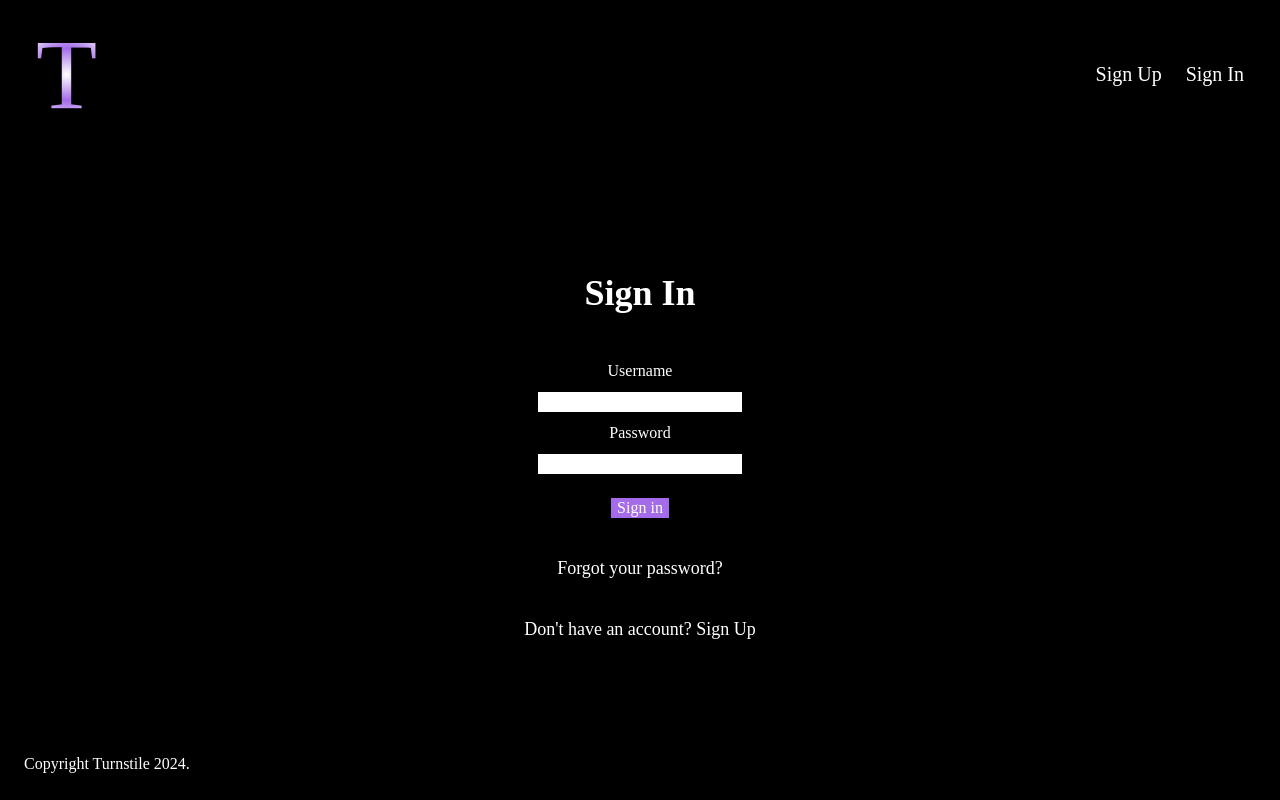
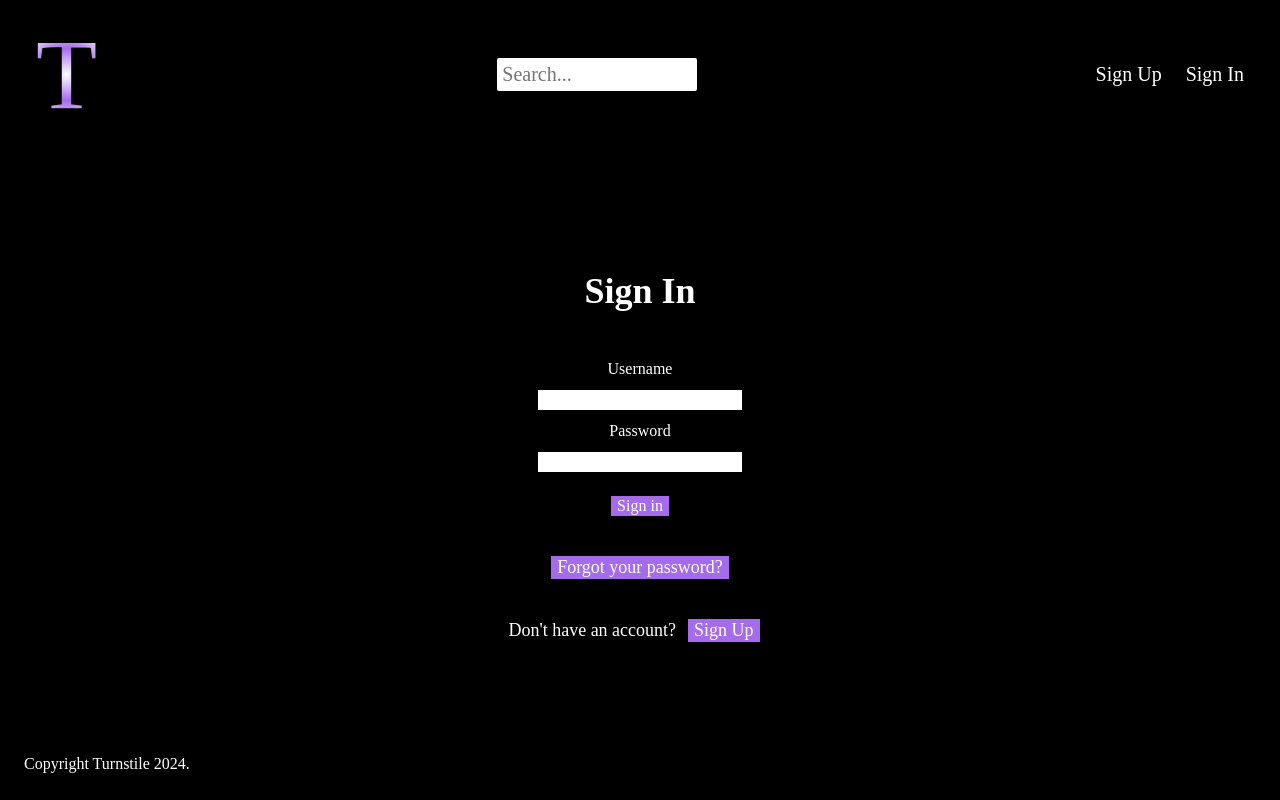
Before and after one commit to danielrosenthal0/turnstile, a React (Create React App) app in the folder frontend/: page /sign-in in a window 1280 px wide. Built offline with nearby package versions, Linux system fonts and the light colour scheme; no server answers; a web font is replaced by a local one; what amazon-cognito-identity-js would draw is missing.

Commit message:
styles, added search bar

```diff
--- a/frontend/src/components/NavBar.js
+++ b/frontend/src/components/NavBar.js
@@ -1,16 +1,29 @@
-import React, { useContext } from "react";
+import React, { useContext, useState } from "react";
 import { Link } from "react-router-dom";
 import styles from "./NavBar.module.css";
 import { AuthContext } from "../services/AuthContext";
 
 const NavBar = () => {
   const { user } = useContext(AuthContext);
+  const [searchTerm, setSearchTerm] = useState("");
+
+  const handleSearchChange = (event) => {
+    setSearchTerm(event.target.value);
+    // You can add the logic to perform the search here
+  };
+
   return (
     <div className={styles.content}>
       <Link to="/">
         <p className={styles.logo}>T</p>
       </Link>
-
+      <input
+        type="search"
+        placeholder="Search..."
+        value={searchTerm}
+        onChange={handleSearchChange}
+        className={styles.searchBar}
+      />
       {user ? (
         <div className={styles.pages}>
           <Link to="/music">
--- a/frontend/src/components/NavBar.module.css
+++ b/frontend/src/components/NavBar.module.css
@@ -48,3 +48,15 @@ a {
   background-clip: text;
   -webkit-text-fill-color: transparent;
 }
+
+.searchBar {
+  width: 200px;
+  padding: 5px;
+  margin-right: 10px;
+  background-color: white;
+  color: black;
+  border-radius: 2px;
+  font-family: var(--primary-font);
+  font-size: 20px;
+  font-weight: 100;
+}
--- a/frontend/src/pages/Profile.js
+++ b/frontend/src/pages/Profile.js
@@ -38,31 +38,29 @@ const Profile = () => {
   return (
     <div className={styles.content}>
       {user && (
-        <div>
+        <div className={styles.profileHeader}>
           <div className={styles.title}>
-            <span className={styles.titleText}>Profile</span>
+            <span className={styles.titleText}>{user.username}</span>
           </div>
-          <p>Username: {user.username}</p>
-          <p>Email: {user.email}</p>
-          <p>Account type: {getAccountLabel(user.userType)}</p>
-          <h3>Uploaded music</h3>
+          <p className={styles.accountType}>{getAccountLabel(user.userType)}</p>
+        </div>
+      )}
+      <h3 className={styles.musicTitle}>Uploaded music</h3>
+      <div className={styles.musicList}>
         {userFiles && userFiles.length > 0 ? (
-            <div>
-              {userFiles.map((file, index) => (
-                <div key={index}>
-                  {file.split("/").pop()}
+          userFiles.map((file, index) => (
+            <div key={index} className={styles.musicItem}>
+              <p className={styles.musicName}>{file.split("/").pop()}</p>
               <AudioWaveForm
                 audioUrl={`https://s3.amazonaws.com/turnstile-music/${file}`}
               />
             </div>
-              ))}
-            </div>
+          ))
         ) : (
-            <p>No uploaded music</p>
+          <p className={styles.noMusic}>No uploaded music</p>
         )}
       </div>
-      )}
-      <button onClick={signOut}>Sign out</button>
+      <button className={styles.signOutButton} onClick={signOut}>Sign out</button>
     </div>
   );
 };
--- a/frontend/src/pages/Profile.module.css
+++ b/frontend/src/pages/Profile.module.css
@@ -8,6 +8,25 @@
   flex: 1;
   text-align: center;
 }
+
+.profileHeader {
+
+}
+
+.accountType {
+
+}
+
+.musicTitle {
+
+}
+
+.musicList {}
+
+.musicItem {}
+
+.musicName {}
+
 
 .title {
   font-family: var(--bold-font);
--- a/frontend/src/pages/SignIn.js
+++ b/frontend/src/pages/SignIn.js
@@ -64,10 +64,13 @@ const SignIn = () => {
         <button type="submit">Sign in</button>
       </form>
       {error && <p>{error}</p>}
-      <Link to='/forgot-password' className={styles.switchButton}>Forgot your password?</Link>
-      <Link to="/sign-up" className={styles.switchButton}>
-        Don't have an account? Sign Up
-      </Link>
+      <div className={styles.switchButton}>
+      <button onClick={() => navigate('/forgot-password')}>Forgot your password?</button></div>
+      {/* <Link to='/forgot-password' className={styles.switchButton}>Forgot your password?</Link> */}
+      <div className={styles.switchButton}>
+        Don't have an account?
+        <button onClick={() => navigate('/sign-up')}>Sign Up</button>
+      </div>
     </div>
   );
 };
--- a/frontend/src/pages/SignUp.js
+++ b/frontend/src/pages/SignUp.js
@@ -82,9 +82,10 @@ const SignUp = () => {
         <button type="submit">Sign up</button>
       </form>
       {error && <p>{error}</p>}
-      <Link to="/sign-in" className={styles.switchButton}>
-        Already have an account? Sign In
-      </Link>
+      <div className={styles.switchButton}>
+        Already have an account?
+        <button onClick={() => navigate('/sign-in')}>Sign In</button>
+      </div>
     </div>
   );
 };
```
Lines whose indentation alone changed are shown as unchanged.
